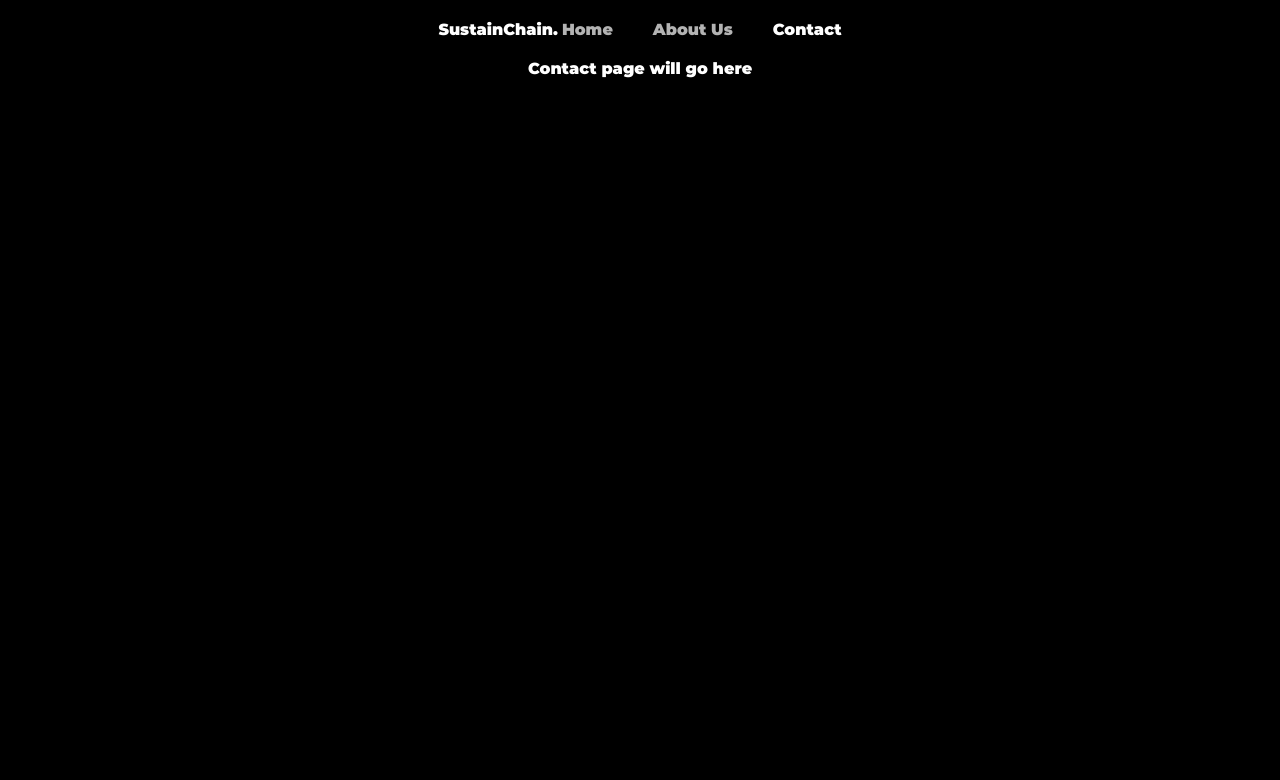
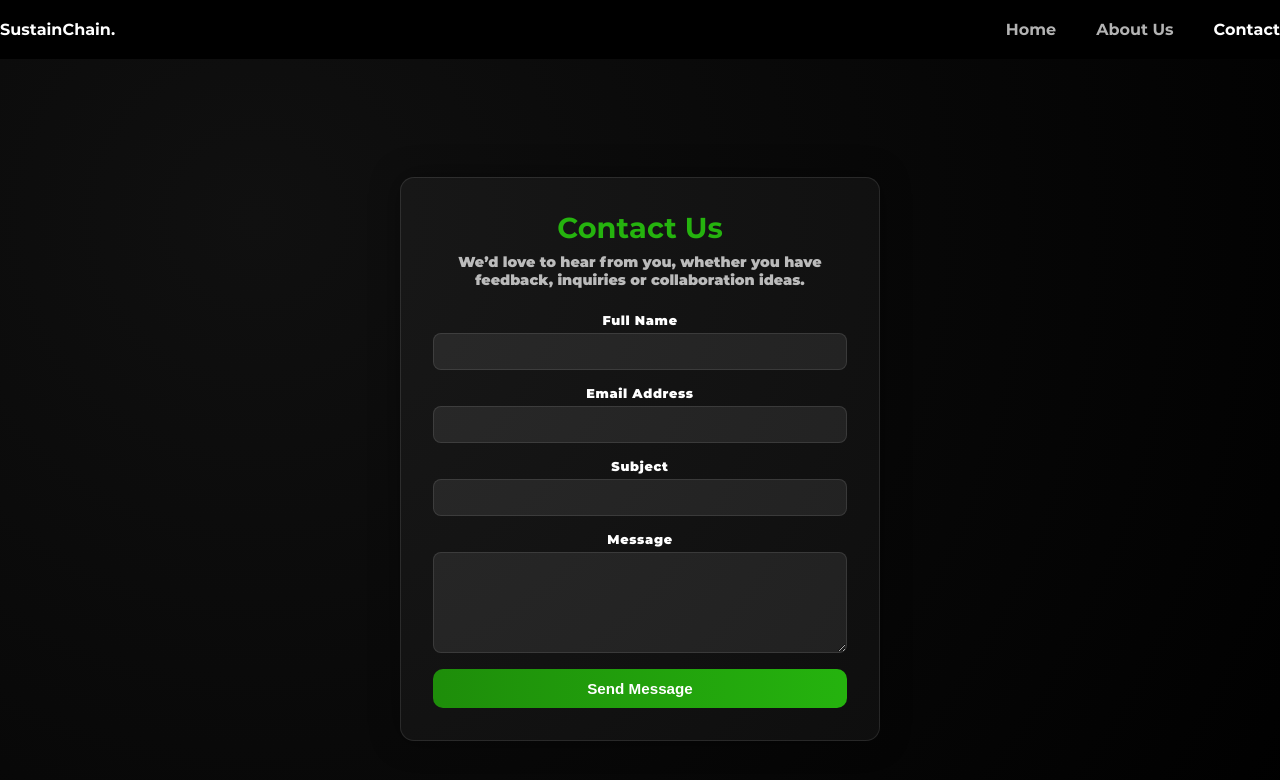
Before and after one commit to fabf28/sustain_chain, a React (Vite) app in the folder frontend/: page /contact in a window 1280 px wide. Shown: the top 780 px of the page. Built offline with nearby package versions, Linux system fonts and the light colour scheme.

Commit message:
added contact page, fixed styling of insights

```diff
--- a/frontend/src/pages/Contact.tsx
+++ b/frontend/src/pages/Contact.tsx
@@ -1,3 +1,82 @@
+import React, { useState } from 'react'
+import './contact.css'
+
 export default function Contact() {
-  return <p className="muted">Contact page will go here</p>
+  const [formData, setFormData] = useState({
+    name: '',
+    email: '',
+    subject: '',
+    message: '',
+  })
+
+  const handleChange = (e: React.ChangeEvent<HTMLInputElement | HTMLTextAreaElement>) => {
+    const { name, value } = e.target
+    setFormData(prev => ({ ...prev, [name]: value }))
+  }
+
+  const handleSubmit = (e: React.FormEvent) => {
+    e.preventDefault()
+    console.log('Form submitted:', formData)
+    alert('Thank you for reaching out! We will get back to you soon.')
+    setFormData({ name: '', email: '', subject: '', message: '' })
+  }
+
+  return (
+    <section className="contact-wrapper">
+      <div className="contact-box">
+        <h1 className="contact-title">Contact Us</h1>
+        <p className="contact-desc">
+          We’d love to hear from you, whether you have feedback, inquiries or collaboration ideas.
+        </p>
+        <form className="contact-form" onSubmit={handleSubmit}>
+          <div className="form-group">
+            <label htmlFor="name">Full Name</label>
+            <input
+              id="name"
+              name="name"
+              value={formData.name}
+              onChange={handleChange}
+              required
+            />
+          </div>
+
+          <div className="form-group">
+            <label htmlFor="email">Email Address</label>
+            <input
+              id="email"
+              name="email"
+              type="email"
+              value={formData.email}
+              onChange={handleChange}
+              required
+            />
+          </div>
+
+          <div className="form-group">
+            <label htmlFor="subject">Subject</label>
+            <input
+              id="subject"
+              name="subject"
+              value={formData.subject}
+              onChange={handleChange}
+            />
+          </div>
+
+          <div className="form-group">
+            <label htmlFor="message">Message</label>
+            <textarea
+              id="message"
+              name="message"
+              rows={5}
+              value={formData.message}
+              onChange={handleChange}
+              required
+            />
+          </div>
+
+          <button type="submit" className="contact-button">Send Message</button>
+        </form>
+      </div>
+    </section>
+  )
 }
--- a/frontend/src/pages/Insights.css
+++ b/frontend/src/pages/Insights.css
@@ -1,9 +1,15 @@
 @font-face {
-  font-family: 'MontserratBold';
-  src: url('../assets/montserrat/Montserrat-ExtraBold.ttf') format('truetype');
-  font-weight: bold;
-  font-style: normal;
+  font-family: 'monty';
+  src: url('../assets/montserrat/Montserrat-Bold.ttf') format('truetype');
+  font-weight: 700;
 }
+
+@font-face {
+  font-family: 'thinMonty';
+  src: url('../assets/montserrat/Montserrat-Regular.ttf') format('truetype');
+  font-weight: 400;
+}
+
 html, body {
   margin: 0;
   padding: 0;
@@ -14,15 +20,17 @@ html, body {
   justify-content: center;
   align-items: center;
   overflow: hidden;
+  color: #fff;
+  font-family: 'thinMonty', serif;
 }
 
 .master-dashboard {
   width: 90vw;
   height: 90vh;
   background-color: #000;
-  color: #f0f0f0;
+  color: #fff;
   box-sizing: border-box;
-  font-family: 'Inter', sans-serif;
+  font-family: 'thinMonty', serif;
   display: grid;
   grid-template-rows: 12% 45% 33% 10%;
   border: 1px solid rgba(255,255,255,0.05);
@@ -30,22 +38,23 @@ html, body {
   overflow: hidden;
 }
 
-
+/* Header */
 .dashboard-header {
   display: flex;
   justify-content: space-between;
   padding: 0.4rem 1rem;
   align-items: center;
-  border-bottom: 1px solid rgba(255, 255, 255, .1);
+  border-bottom: 1px solid rgba(255,255,255,.1);
 }
 
 .dashboard-header h1 {
-  font-family: 'MontserratBold', sans-serif;
+  font-family: 'monty', serif;
   font-size: 1.6rem;
   letter-spacing: 0.06em;
-  color: #ffff;
+  color: #fff;
 }
 
+/* KPI Strip */
 .kpi-strip {
   display: flex;
   padding: 0.4rem 1rem;
@@ -53,8 +62,8 @@ html, body {
 }
 
 .kpi {
-  background: rgba(255, 255, 255, .05);
-  border: 1px solid rgba(255, 255, 255, .1);
+  background: rgba(255,255,255,.05);
+  border: 1px solid rgba(255,255,255,.1);
   border-radius: 10px;
   padding: 0.4rem 1rem;
   text-align: center;
@@ -65,7 +74,7 @@ html, body {
   display: block;
   font-size: 1.3rem;
   font-weight: 700;
-  color: #22c55e;
+  color: #25b30e;
 }
 
 .kpi small {
@@ -73,19 +82,20 @@ html, body {
   color: #bbb;
 }
 
+/* Analytics Section */
 .analytics-band {
   display: grid;
   grid-template-columns: 1.2fr 1fr 1fr;
   gap: 1.2rem;
   align-items: stretch;
-  background: rgba(255, 255, 255, .015);
+  background: rgba(255,255,255,.015);
   border-radius: 14px;
   padding: 0.8rem;
 }
 
 .analytics-card {
-  background: rgba(255, 255, 255, .03);
-  border: 1px solid rgba(255, 255, 255, .1);
+  background: rgba(255,255,255,.03);
+  border: 1px solid rgba(255,255,255,.1);
   border-radius: 12px;
   padding: 0.6rem;
   display: flex;
@@ -93,10 +103,10 @@ html, body {
 }
 
 .analytics-card h2 {
-  font-family: 'MontserratBold', sans-serif;
+  font-family: 'monty', serif;
   font-size: 0.9rem;
   text-transform: uppercase;
-  color: #93e9be;
+  color: #25b30e;
   text-align: center;
   margin-bottom: 0.4rem;
 }
@@ -115,14 +125,14 @@ html, body {
   grid-template-columns: repeat(3, 1fr);
   gap: 1.2rem;
   align-items: stretch;
-  background: rgba(255, 255, 255, .015);
+  background: rgba(255,255,255,.015);
   border-radius: 14px;
   padding: 0.8rem;
 }
 
 .bottom-card {
-  background: rgba(255, 255, 255, .03);
-  border: 1px solid rgba(255, 255, 255, .1);
+  background: rgba(255,255,255,.03);
+  border: 1px solid rgba(255,255,255,.1);
   border-radius: 12px;
   padding: 0.6rem;
   display: flex;
@@ -130,11 +140,11 @@ html, body {
 }
 
 .bottom-card h2 {
-  font-family: 'MontserratBold', sans-serif;
+  font-family: 'monty', serif;
   font-size: 0.85rem;
   text-transform: uppercase;
   text-align: center;
-  color: #a5f3fc;
+  color: #25b30e;
   margin-bottom: 0.4rem;
 }
 
@@ -146,28 +156,29 @@ html, body {
   flex: 1;
 }
 
-
+/* Text Card */
 .text-card {
   display: flex;
   flex-direction: column;
   justify-content: center;
-  background: rgba(34, 197, 94, 0.08);
+  background: rgba(37, 179, 14, 0.08);
 }
 
 .text-card p {
   text-align: center;
   padding: 0 1rem;
+  font-family: 'thinMonty', serif;
   font-size: 0.85rem;
   line-height: 1.4;
   color: #ccc;
 }
 
-
+/* Footer */
 .footer-band {
   display: flex;
   justify-content: space-around;
   align-items: center;
-  border-top: 1px solid rgba(255, 255, 255, .08);
+  border-top: 1px solid rgba(255,255,255,.08);
   padding-top: 0.5rem;
 }
 
@@ -177,14 +188,15 @@ html, body {
 }
 
 .footer-card h3 {
-  font-family: 'MontserratBold', sans-serif;
+  font-family: 'monty', serif;
   font-size: 0.9rem;
   text-transform: uppercase;
-  color: #a5f3fc;
+  color: #25b30e;
   margin-bottom: 0.2rem;
 }
 
 .footer-card p {
+  font-family: 'thinMonty', serif;
   font-size: 0.8rem;
   color: #bbb;
 }
--- /dev/null
+++ b/frontend/src/pages/contact.css
@@ -0,0 +1,91 @@
+@font-face {
+  font-family: 'Montserrat';
+  src: url('../assets/montserrat/Montserrat-Bold.ttf') format('truetype');
+  font-weight: 700;
+}
+
+.contact-wrapper {
+  height: 100vh;
+  width: 100vw;
+  display: flex;
+  align-items: center;
+  justify-content: center;
+  background: radial-gradient(circle at 20% 20%, #101010 0%, #000 100%);
+  overflow: hidden;
+}
+
+.contact-box {
+  width: 480px;
+  background: rgba(255,255,255,0.04);
+  border: 1px solid rgba(255,255,255,0.1);
+  border-radius: 14px;
+  padding: 2rem;
+  color: #f0f0f0;
+  box-shadow: 0 0 30px rgba(0,0,0,0.4);
+}
+
+.contact-title {
+  font-family: 'Montserrat', sans-serif;
+  color: #25b30e;
+  font-size: 1.8rem;
+  text-align: center;
+  margin-bottom: 0.5rem;
+}
+
+.contact-desc {
+  text-align: center;
+  color: #bbb;
+  font-size: 0.9rem;
+  margin-bottom: 1.5rem;
+}
+
+.contact-form {
+  display: flex;
+  flex-direction: column;
+  gap: 1rem;
+}
+
+.form-group {
+  display: flex;
+  flex-direction: column;
+}
+
+label {
+  font-size: 0.8rem;
+  margin-bottom: 0.3rem;
+  color: #ffffff;
+  letter-spacing: 0.05em;
+}
+
+input, textarea {
+  background: rgba(255,255,255,0.08);
+  border: 1px solid rgba(255,255,255,0.1);
+  border-radius: 8px;
+  color: #f0f0f0;
+  padding: 0.6rem 0.8rem;
+  font-size: 0.9rem;
+  transition: border-color 0.2s ease;
+}
+
+input:focus, textarea:focus {
+  outline: none;
+  border-color: #25b30e;
+  box-shadow: 0 0 5px rgba(37,179,14,0.3);
+}
+
+.contact-button {
+  background: linear-gradient(90deg, #1e8d0a 0%, #25b30e 100%);
+  border: none;
+  color: #fff;
+  font-weight: 600;
+  font-size: 0.95rem;
+  border-radius: 10px;
+  padding: 0.7rem;
+  cursor: pointer;
+  transition: transform 0.2s ease, background 0.2s ease;
+}
+
+.contact-button:hover {
+  transform: scale(1.03);
+  background: linear-gradient(90deg, #25b30e 0%, #1e8d0a 100%);
+}
```
